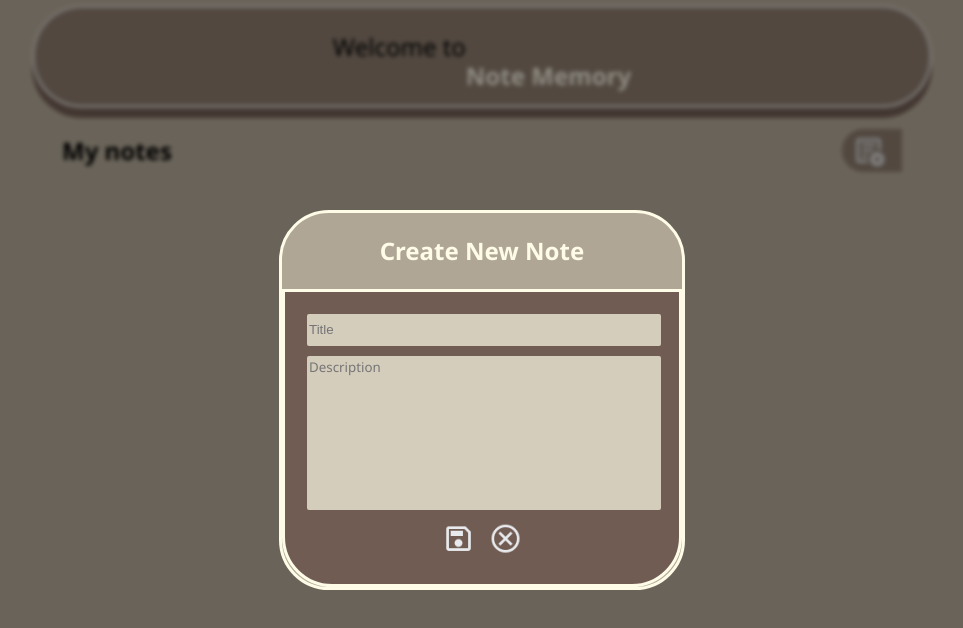
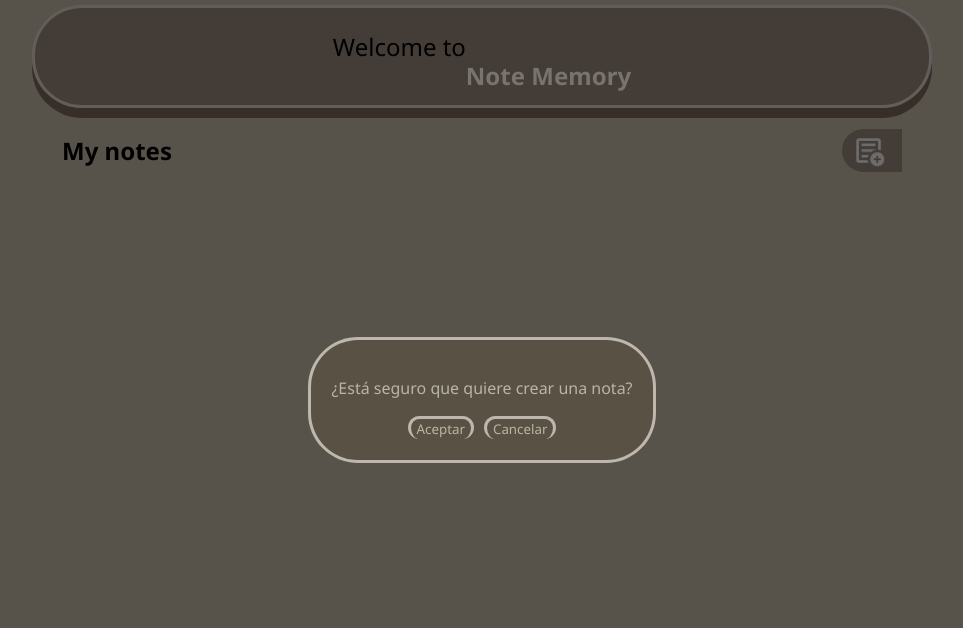
Before and after one commit to ange25-ca/NoteMemory, a React (Vite) app: page / in a window 1280 px wide. Both pictures are taken after a click on the button 1030 px from the left and 150 px from the top of the page. Shown: the top 628 px of the page, without its empty margins (158-1121 px from the left). Built offline with nearby package versions, Linux system fonts and the light colour scheme.

Commit message:
Implementación de la confirmacion

```diff
--- a/src/App.css
+++ b/src/App.css
@@ -5,12 +5,13 @@
     text-align: center;
     font-family: "Noto Sans", sans-serif;
     font-weight: 400;
+    --color-navbar: #705c5399;
+    --color-background: #EAE4DD;
+    --color-info: #FEFBE7;
     --color-primary: #705C53;
-    --color-navbar: #705c5399;
     --color-secondary: #93BFCF;
     --color-tertiary: #B0A695;
-    --color-background: #EAE4DD;
-    --color-info: #FEFBE7;
+    --color-forth: #585144;
 }
 
 .navbar {
@@ -179,6 +180,23 @@ textarea {
     margin-top: -2rem;
 }
 
+.buttonConfirm{
+    background-color: var(--color-forth);
+    border: solid;
+    color:#fefbe796;
+    font-family:"Noto Sans", sans-serif;
+    text-align: center;
+    border: solid;
+    border-color:#eae4ddb2;
+    border-radius: 15px;
+    border-bottom: 5px;
+}
+
+.buttonConfirm:active{
+    transform: scale(0.9);
+    background-color: none;
+}
+
 /* Estilos del drag */
 .droppable-area {
     border: solid;
@@ -223,3 +241,32 @@ textarea {
     border-radius: 3px;
     cursor: pointer;
 }
+
+/*Estilos para el modal de confirmacion*/
+.modal-overlay-confirm {
+    position: fixed;
+    top: 0;
+    left: 0;
+    right: 0;
+    bottom: 0;
+    background-color: rgba(0, 0, 0, 0.5);
+    display: flex;
+    justify-content: center;
+    align-items: center;
+    z-index: 2000;
+  }
+
+  .modal-content-confirm {
+    background: var(--color-forth);
+    padding: 20px;
+    border-radius: 50px;
+    color:#fefbe796;
+    font-family:"Noto Sans", sans-serif;
+    text-align: center;
+    border: solid;
+    border-color:#eae4ddb2;
+}
+
+  .modal-actions-confirm button {
+    margin: 0 5px;
+  }
--- /dev/null
+++ b/src/components/Mod/confirmModal.tsx
@@ -0,0 +1,28 @@
+// ConfirmModal.tsx
+import React from 'react';
+import '../../App.css';
+
+interface ConfirmModalProps {
+  isOpen: boolean;
+  onConfirm: () => void;
+  onCancel: () => void;
+  message: string;
+}
+
+const ConfirmModal: React.FC<ConfirmModalProps> = ({ isOpen, onConfirm, onCancel, message }) => {
+  if (!isOpen) return null; // No renderiza nada si el modal no está abierto
+
+  return (
+    <div className="modal-overlay-confirm">
+      <div className="modal-content-confirm">
+        <p>{message}</p>
+        <div className="modal-actions-confirm">
+          <button className='buttonConfirm' onClick={onConfirm}>Aceptar</button>
+          <button className='buttonConfirm' onClick={onCancel}>Cancelar</button>
+        </div>
+      </div>
+    </div>
+  );
+};
+
+export default ConfirmModal;
--- a/src/components/Mod/createModal.tsx
+++ b/src/components/Mod/createModal.tsx
@@ -1,6 +1,6 @@
 import React, { useState, useEffect } from 'react';
 import iconSave from '../../assets/save_note.png';
-import iconCancel from '../../assets/cancel_note.png'
+import iconCancel from '../../assets/cancel_note.png';
 
 interface NoteModalProps {
   isModalOpen: boolean;
@@ -9,21 +9,20 @@ interface NoteModalProps {
   currentTitle?: string; // Para edición
   currentDescription?: string; // Para edición
 }
-
 //Se crea el componente funciona para el modal
-const NoteModal: React.FC<NoteModalProps> =
-({
+const NoteModal: React.FC<NoteModalProps> = ({
   isModalOpen,
   closeModal,
   addNote,
   currentTitle = '', // Si no se edita, usar un string vacío
   currentDescription = ''
-}) =>
-  {
+}) => {
   //Estado para el titulo de la nota
   const [title, setTitle] = useState(currentTitle);
   //Estado para la descripcion de la nota
   const [description, setDescription] = useState(currentDescription);
+  const [isConfirmModalOpen, setIsConfirmModalOpen] = useState(false); // Estado para confirmar la acción
+  const [actionToConfirm, setActionToConfirm] = useState<'save' | 'cancel' | null>(null); // Estado para saber qué acción confirmar
 
   // Efecto para actualizar los estados cuando el modal se abre en modo de edición
   useEffect(() => {
@@ -40,6 +39,20 @@ const NoteModal: React.FC<NoteModalProps> =
     setDescription('');
   };
 
+  const handleOpenConfirmModal = (action: 'save' | 'cancel') => {
+    setActionToConfirm(action); // Establece la acción a confirmar
+    setIsConfirmModalOpen(true); // Abre el modal de confirmación
+  };
+
+  const handleConfirmAction = () => {
+    if (actionToConfirm === 'save') {
+      handleCreateNote(); // Guarda la nota si la acción es "guardar"
+    } else if (actionToConfirm === 'cancel') {
+      closeModal(); // Cierra el modal si la acción es "cancelar"
+    }
+    setIsConfirmModalOpen(false); // Cierra el modal de confirmación
+  };
+
   return (
     <div className='createModal'>
       {/* Se mostrara el modal si es true */}
@@ -54,6 +67,7 @@ const NoteModal: React.FC<NoteModalProps> =
                   placeholder="Title"
                   value={title}
                   //Actualizar el estado del titulo de la nota
+
                   onChange={(e) => setTitle(e.target.value)}
                 />
                 <textarea
@@ -63,15 +77,15 @@ const NoteModal: React.FC<NoteModalProps> =
                 />
                 <div className='modal-button'>
                   {/* Botón para crear la nota */}
-                  <button className="buttonedit" onClick={handleCreateNote}>
+                  <button className="buttonedit" onClick={() => handleOpenConfirmModal('save')}>
                     <img
-                      src= {iconSave}
+                      src={iconSave}
                       alt="icono de crear nota"
                       style={{ width: '35px', height: '35px'}}
                     />
                   </button>
                   {/*Botón para cerrar el modal */}
-                  <button className="buttonedit" onClick={closeModal}>
+                  <button className="buttonedit" onClick={() => handleOpenConfirmModal('cancel')}>
                     <img
                       src={iconCancel}
                       alt="icono de cancelar la nota"
@@ -84,6 +98,25 @@ const NoteModal: React.FC<NoteModalProps> =
           </div>
         </div>
       )}
+
+      {/* Modal de confirmación */}
+      {isConfirmModalOpen && (
+        <div className='Overlay'>
+          <div className="modal">
+            <div className="modal-content">
+              <h3>{actionToConfirm === 'save' ? '¿Guardar la nota?' : '¿Cancelar la creación?'}</h3>
+              <div className='modal-button'>
+                <button className="buttonedit" onClick={handleConfirmAction}>
+                  Confirmar
+                </button>
+                <button className="buttonedit" onClick={() => setIsConfirmModalOpen(false)}>
+                  Cancelar
+                </button>
+              </div>
+            </div>
+          </div>
+        </div>
+      )}
     </div>
   );
 };
--- a/src/components/header.tsx
+++ b/src/components/header.tsx
@@ -5,12 +5,12 @@ import NoteManager from './noteManager';
 
 // Creación del componente funcional para la barra de visualización
 const Header = () => {
-    const { isModalOpen, notes, closeModal, addNote } = NoteManager(); // Usa el NoteManager sin drag and drop
+    const { isModalOpen, notes, closeModal, addNote } = NoteManager();
 
     return (
         <>
             <div>
-                <NoteContainer notes={notes} /> {/* Renderiza el contenedor de notas sin DragDropContext */}
+                <NoteContainer notes={notes} />
             </div>
             <NoteModal
                 isModalOpen={isModalOpen}
--- a/src/components/noteContent.tsx
+++ b/src/components/noteContent.tsx
@@ -1,8 +1,9 @@
-import React from "react";
+import React, { useState } from "react";
 
 //Se importan las imagenes
 import iconEdit from '../assets/edit_note.png';
 import iconDelete from '../assets/delete_note.png';
+import ConfirmModal from "./Mod/confirmModal";
 
 //Se crea la interfaz de las props definir el tipo de dato que se espera
 interface NoteContentProps {
@@ -20,26 +21,63 @@ interface NoteContentProps {
 
 //Se crea el componente funcional que recibe props de las notas
 const NoteContent: React.FC<NoteContentProps> = ({ title, description, onDelete, onEdit, color }) => {
+  const [isModalOpen, setIsModalOpen] = useState(false);
+  const [actionType, setActionType] = useState<'edit' | 'delete' | null>(null);
+
+  //La funcion puede tomar un valor edit o delete
+  const handleOpenModal = (type: 'edit' | 'delete') => {
+    //Actualiza el estado
+    setActionType(type);
+    //Dice que el modal esta abierto
+    setIsModalOpen(true);
+  };
+
+  //Se crea una función para que interactue el modal
+  const handleConfirm = () => {
+    if (actionType === 'delete') {
+      onDelete(); // Llama a la función de eliminación
+    } else if (actionType === 'edit') {
+      onEdit(); // Llama a la función de edición
+    }
+    setIsModalOpen(false); // Cierra el modal
+    setActionType(null); // Reinicia el tipo de acción
+  };
+
+  const handleCancel = () => {
+    setIsModalOpen(false); // Solo cierra el modal
+    setActionType(null); // Reinicia el tipo de acción
+  };
+
   return (
-      <div className="notecontent" style={{ backgroundColor: color }}> {/* Añade el color aquí */}
+    <div className="notecontent" style={{ backgroundColor: color }}>
         <div className="note-actions">
-              <button className="buttonActions" onClick={onEdit}>
+            <button className="buttonActions" onClick={() => handleOpenModal('edit')}>
                 <img
                     src={iconEdit}
-                      alt="icono de crear nota"
-                      style={{ width: '22px', height: '22px',marginTop: '15px' ,marginBottom: '5px'}}
+                    alt="icono de editar nota"
+                    style={{ width: '22px', height: '22px', marginTop: '15px', marginBottom: '5px' }}
                   />
             </button>
-              <button className="buttonActions" onClick={onDelete}>
+            <button className="buttonActions" onClick={() => handleOpenModal('delete')}>
                 <img
                     src={iconDelete}
-                      alt="icono de crear nota"
-                      style={{ width: '20px', height: '20px', marginTop: '15px' ,marginBottom: '5px' }}
+                    alt="icono de eliminar nota"
+                    style={{ width: '20px', height: '20px', marginTop: '15px', marginBottom: '5px' }}
                   />
             </button>
         </div>
         <h3>{title}</h3>
         <p>{description}</p>
+
+        {/* Modal de Confirmación */}
+        <ConfirmModal
+            isOpen={isModalOpen}
+            onConfirm={handleConfirm}
+            onCancel={handleCancel}
+            message={actionType === 'delete' ? /* Dependiendo de la acción saldra el mensaje*/
+              "¿Estás seguro de que quieres eliminar esta nota?" :
+              "¿Estás seguro de que quieres editar esta nota?"}
+        />
     </div>
 );
 }
--- a/src/components/notes.tsx
+++ b/src/components/notes.tsx
@@ -3,6 +3,7 @@ import NoteContent from "./noteContent";
 import NoteModal from "./Mod/createModal";
 import NewNoteButton from "./newNote";
 import chroma from "chroma-js";
+import ConfirmModal from "./Mod/confirmModal";
 
 // Se crea la interfaz de las props para el componente padre
 interface NoteProps {
@@ -11,29 +12,43 @@ interface NoteProps {
     title: string;
     description: string;
     color: string;
-  }[]; // Ahora incluye 'id'
+  }[];
 }
-
 // Se crea el componente funcional padre que recibe las props
 const NoteContainer: React.FC<NoteProps> = ({ notes = [] }) => {
   const [noteList, setNoteList] = useState<{ id: string; title: string; description: string; color: string }[]>(notes);
   const [isModalOpen, setIsModalOpen] = useState(false);
+  const [isConfirmOpen, setIsConfirmOpen] = useState(false); // Estado para el modal de confirmación
   const [currentEditIndex, setCurrentEditIndex] = useState<number | null>(null);
   const [editTitle, setEditTitle] = useState<string>("");
   const [editDescription, setEditDescription] = useState<string>("");
 
-  // Función para abrir el modal
+  // Función para abrir el modal de confirmación
+  const openConfirmModal = () => {
+    setIsConfirmOpen(true);
+  };
+
+  // Función para confirmar y abrir el modal de creación de notas
+  const confirmAndOpenModal = () => {
+    setIsConfirmOpen(false);
+    openModal(true); // Abrir el modal de creación de notas
+  };
+
+  // Función para cerrar el modal de confirmación
+  const closeConfirmModal = () => {
+    setIsConfirmOpen(false);
+  };
+
   const openModal = (isNewNote: boolean = false) => {
     if (isNewNote) {
       // Limpiar los valores si se va a crear una nueva nota
       setEditTitle("");
       setEditDescription("");
-      setCurrentEditIndex(null); // Resetear índice de edición
+      setCurrentEditIndex(null); //Resetea índice de edición
     }
     setIsModalOpen(true);
   };
-
-  // Función para cerrar el modal
+    // Función para cerrar el modal
   const closeModal = () => {
     setIsModalOpen(false);
   };
@@ -52,7 +67,7 @@ const NoteContainer: React.FC<NoteProps> = ({ notes = [] }) => {
         id: Date.now().toString(),
         title,
         description,
-        color: getRandomColor(), // Asegúrate de incluir el color aquí
+        color: getRandomColor(),
       };
       setNoteList((prevNotes) => [...prevNotes, newNote]);
     } else {
@@ -61,7 +76,7 @@ const NoteContainer: React.FC<NoteProps> = ({ notes = [] }) => {
       updatedNotes[currentEditIndex] = { ...updatedNotes[currentEditIndex], title, description };
       setNoteList(updatedNotes);
     }
-    closeModal(); // Cerrar el modal después de crear/editar la nota
+    closeModal();
   };
 
   const deleteNote = (index: number) => {
@@ -73,17 +88,24 @@ const NoteContainer: React.FC<NoteProps> = ({ notes = [] }) => {
     setEditTitle(noteToEdit.title);
     setEditDescription(noteToEdit.description);
     setCurrentEditIndex(index);
-    openModal(); // Abrir modal para editar
+    openModal();
   };
 
   return (
     <div>
       <div className="panel-create">
         <h2>My notes</h2>
-        {/* Pasar true para indicar que se va a crear una nueva nota */}
-        <NewNoteButton openModal={() => openModal(true)} />
+        {/* Abrir el modal de confirmación antes de crear una nueva nota */}
+        <NewNoteButton openModal={openConfirmModal} />
       </div>
       <div className="note-container">
+        {/* Modal de confirmación */}
+        <ConfirmModal
+          isOpen={isConfirmOpen}
+          onConfirm={confirmAndOpenModal}
+          onCancel={closeConfirmModal}
+          message={"¿Está seguro que quiere crear una nota? "}        />
+        {/* Modal para crear o editar una nota */}
         <NoteModal
           isModalOpen={isModalOpen}
           closeModal={closeModal}
```
Lines whose indentation alone changed are shown as unchanged.
